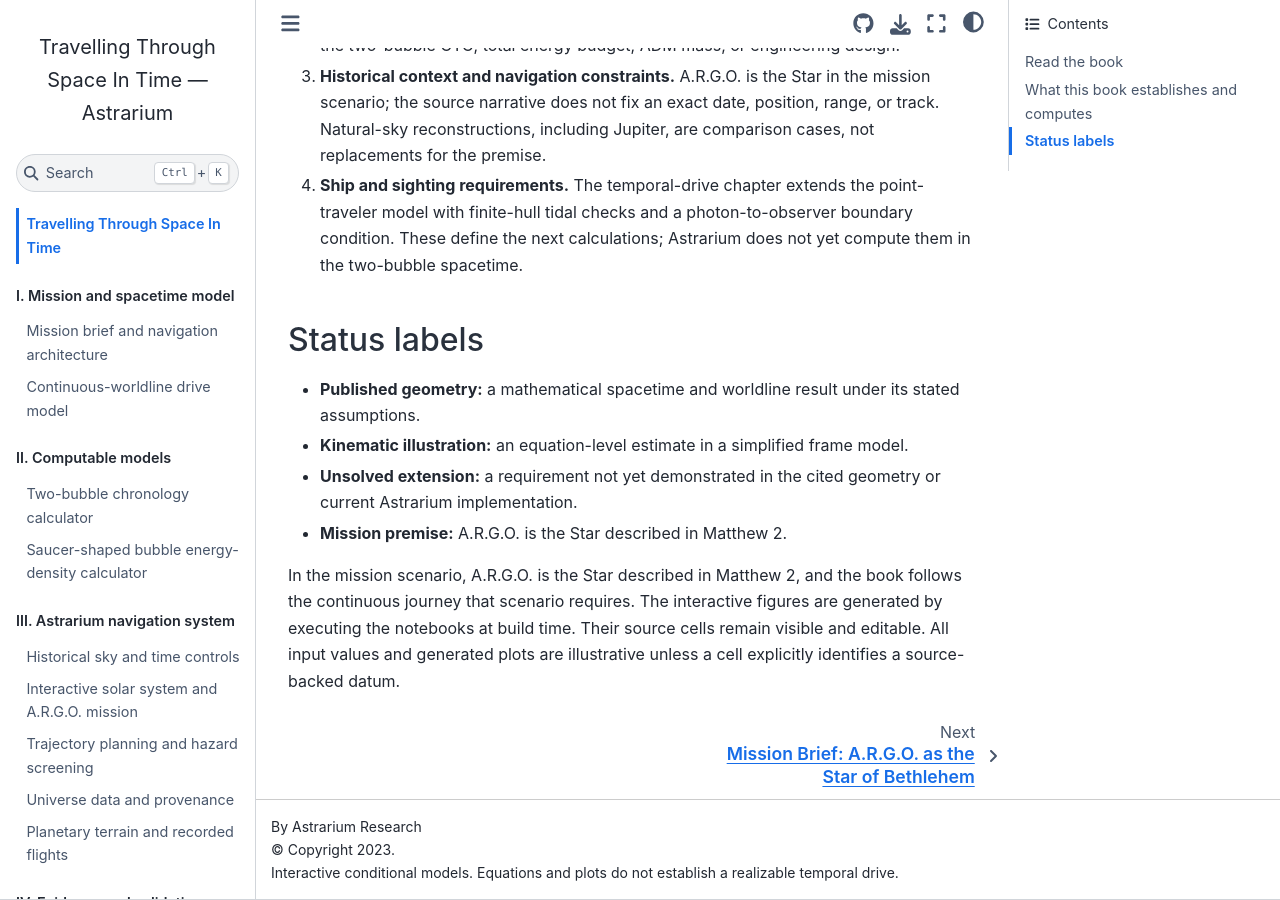
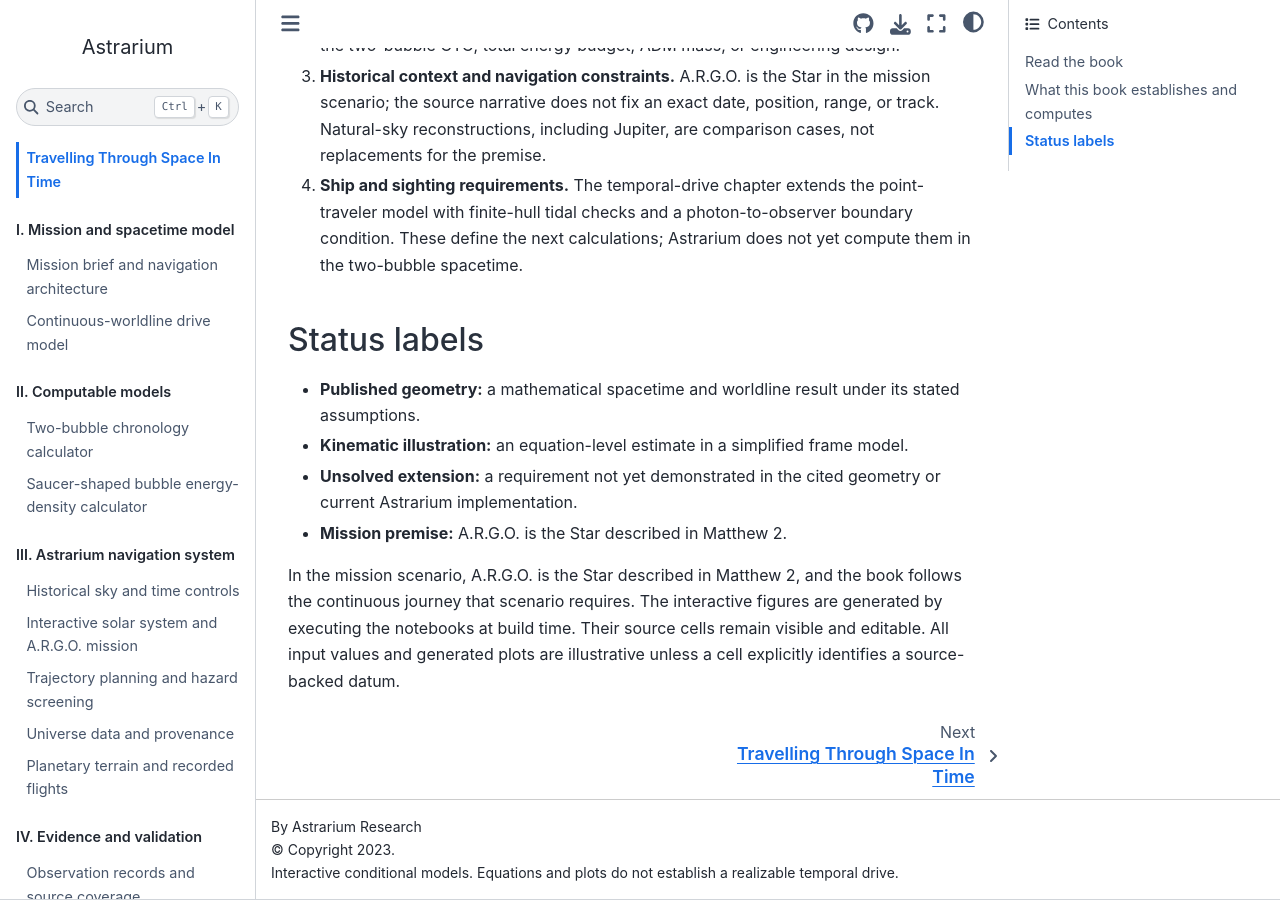
Before and after one commit to CastaliaInstitute/astrarium, a Jupyter Book: the page built from docs/interactive-time-travel.md, in a window 1280 px wide and 900 px high, scrolled down 1166 px. Built offline with Jupyter Book 1.0.4 settings and Sphinx 7.4.7 and the Sphinx Book theme 1.1.4, drawn with Linux system fonts in a browser that asks for light colours.

Commit message:
Set book title on mission brief

```diff
--- a/docs/_config.yml
+++ b/docs/_config.yml
@@ -32,6 +32,6 @@ repository:
   path_to_book: "docs"
 sphinx:
   config:
-    html_title: "Travelling Through Space In Time — Astrarium"
+    html_title: "Astrarium"
     suppress_warnings:
       - "mystnb.unknown_mime_type"
--- a/docs/whitepaper-space-time-travel.md
+++ b/docs/whitepaper-space-time-travel.md
@@ -1,4 +1,6 @@
-# Mission Brief: A.R.G.O. as the Star of Bethlehem
+# Travelling Through Space In Time
+
+## A.R.G.O. and the Star of Bethlehem reference mission
 
 ## Mission and navigation requirements
 
```
